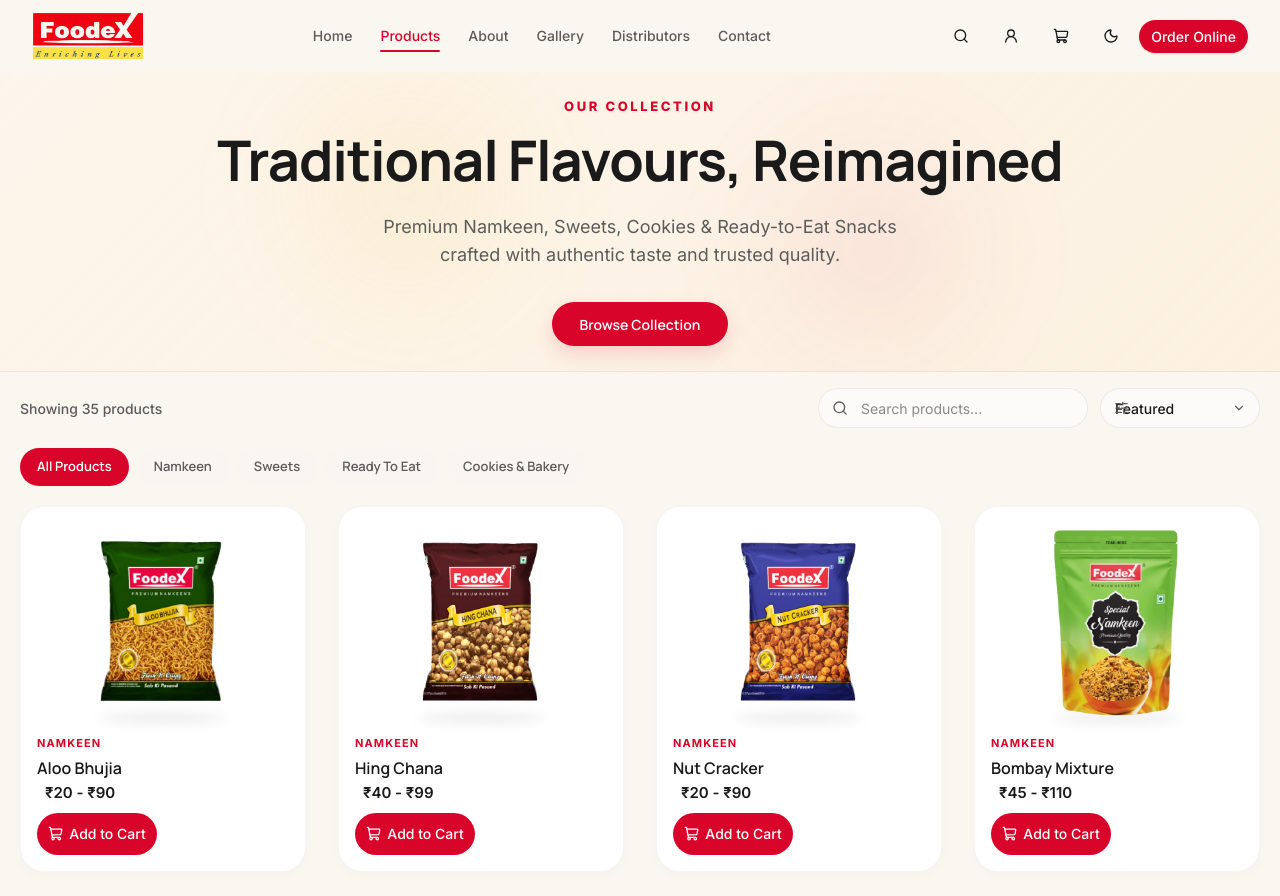
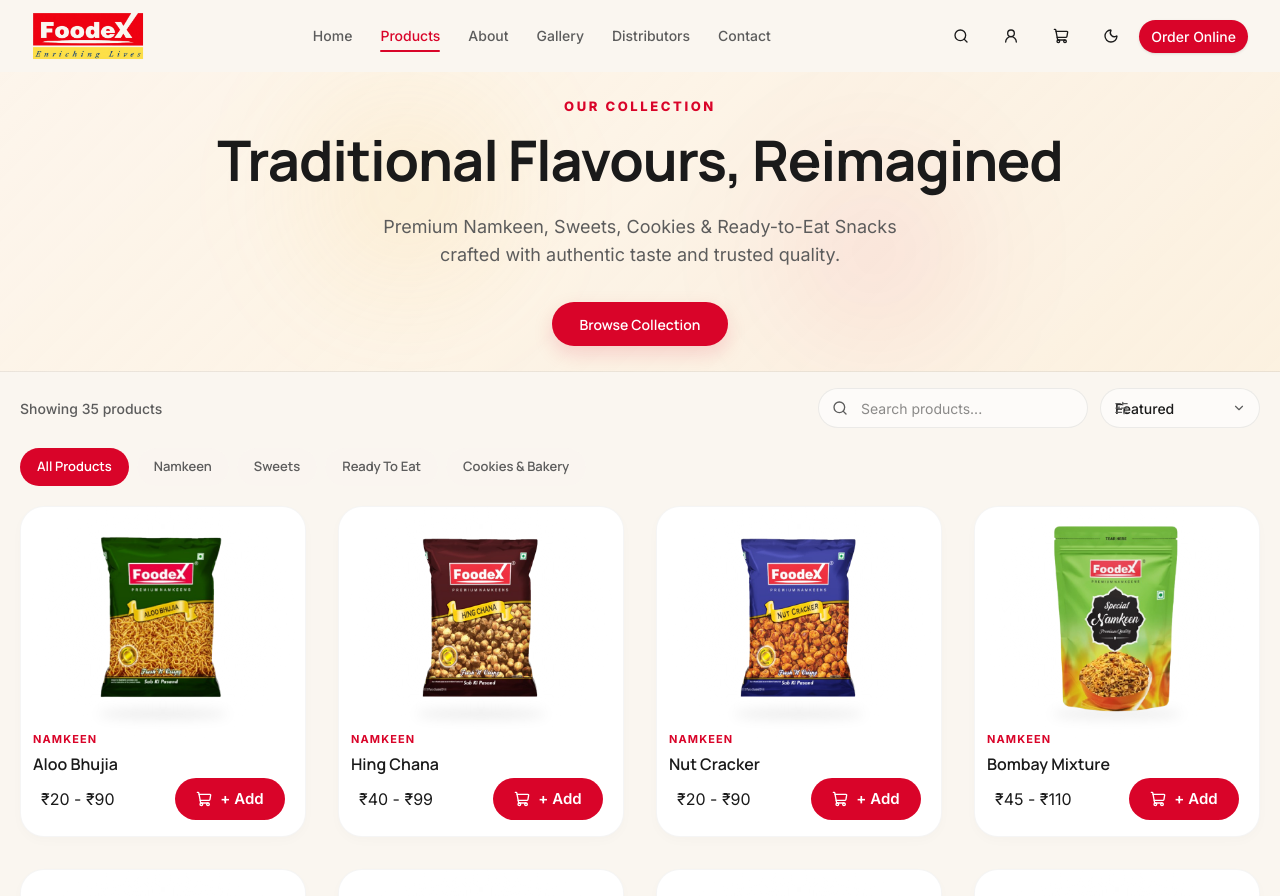
Before and after one commit to JIIT-Himanshi/foodex-redesign, a React (Vite) app: page /products in a window 1280 px wide. Shown: the top 896 px of the page. Built offline with nearby package versions, Linux system fonts and the light colour scheme.

Commit message:
Card UI polish

```diff
--- a/src/components/ProductCard/ProductCard.jsx
+++ b/src/components/ProductCard/ProductCard.jsx
@@ -79,10 +79,6 @@
         {/* Price */}
         <div className="product-card-bottom-row">
           {renderPrice()}
-        </div>
-      </div>
-
-      {/* Add To Cart */}
           <button
             type="button"
             className={`product-card-add-btn ${isOutOfStock ? 'disabled' : ''}`}
@@ -93,9 +89,11 @@
               alert(`Added ${name} (${variants[0].name}) to cart!`)
             }}
           >
-        <ShoppingCart size={15} />
-        <span>{isOutOfStock ? 'Out of Stock' : 'Add to Cart'}</span>
+            <ShoppingCart size={16} />
+            <span>{isOutOfStock ? 'Out of Stock' : '+ Add'}</span>
           </button>
+        </div>
+      </div>
     </motion.article>
   )
 }
--- a/src/styles/products-page.css
+++ b/src/styles/products-page.css
@@ -308,7 +308,7 @@
   background-color: #ffffff;
   border-radius: 24px;
   border: 1px solid rgba(0, 0, 0, 0.04);
-  padding: 16px;
+  padding: 12px; /* reduced padding for compact height */
   display: flex;
   flex-direction: column;
   justify-content: space-between;
@@ -397,62 +397,31 @@
   align-items: center;
   justify-content: space-between;
   margin-top: auto;
-  margin-bottom: 8px;
+  margin-bottom: 4px; /* reduced spacing */
   padding: 0 8px;
 }
 
-.product-card-price-container {
-  display: flex;
-  flex-direction: column;
-  align-items: flex-start;
-}
-
-.product-card-price {
-  font-size: 15px;
-  font-weight: 600;
-  color: var(--color-text-primary);
-}
-
-.product-card-mrp-struck {
-  font-size: 13px;
-  color: var(--color-text-secondary);
-  text-decoration: line-through;
-  margin-left: 4px;
-}
-
-.product-card-stock {
-  font-size: 12px;
-  font-weight: 600;
-}
-
-.product-card-stock.in-stock {
-  color: #2ec4b6;
-}
-
-.product-card-stock.out-of-stock {
-  color: var(--color-brand-red);
-}
-
-/* Actions */
 .product-card-add-btn {
-  width: 120px;
+  min-width: 110px;
+  max-width: 130px;
   height: 42px;
+  padding: 12px 18px;
   border-radius: 999px;
   background-color: var(--color-brand-red);
   color: #ffffff;
-  font-weight: 500;
-  font-size: 14px;
+  font-weight: 600; /* increased weight */
+  font-size: 15px; /* adjusted size */
   cursor: pointer;
   border: none;
   display: flex;
   align-items: center;
   justify-content: center;
-  gap: 6px;
-  transition: all 300ms ease;
+  gap: 8px; /* spacing between icon and text */
+  transition: all 200ms ease; /* smoother transition */
 }
 
 .product-card-add-btn:hover {
-  background-color: #b80322;
+  background-color: #EF233C; /* slightly darker red */
   transform: translateY(-2px);
   box-shadow: 0 4px 12px rgba(217, 4, 41, 0.2);
 }
```
Lines whose indentation alone changed are shown as unchanged.
